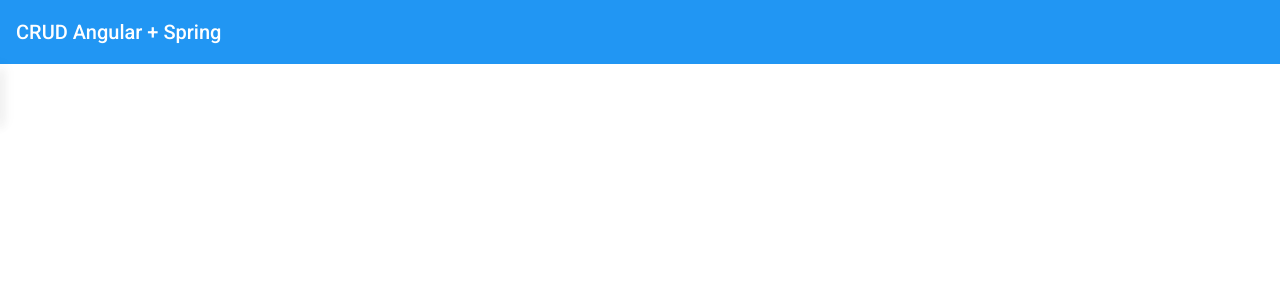
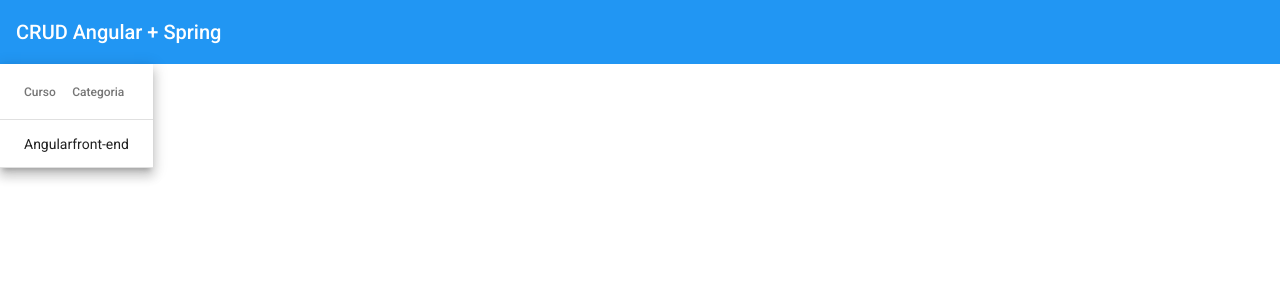
Before and after one commit to Maabia/crud-angular-spring, an Angular app: page /courses in a window 1280 px wide. Shown: the top 300 px of the page. Built offline with nearby package versions, Linux system fonts and the light colour scheme.

Commit message:
material table para listar cursos criado

```diff
--- a/src/app/courses/courses/courses.component.html
+++ b/src/app/courses/courses/courses.component.html
@@ -1,27 +1,15 @@
-<table mat-table [dataSource]="dataSource" class="mat-elevation-z8">
-
-  <!-- Position Column -->
-  <ng-container matColumnDef="position">
-    <th mat-header-cell *matHeaderCellDef> No. </th>
-    <td mat-cell *matCellDef="let element"> {{element.position}} </td>
-  </ng-container>
+<table mat-table [dataSource]="courses" class="mat-elevation-z8">
 
   <!-- Name Column -->
   <ng-container matColumnDef="name">
-    <th mat-header-cell *matHeaderCellDef> Name </th>
-    <td mat-cell *matCellDef="let element"> {{element.name}} </td>
+    <th mat-header-cell *matHeaderCellDef> Curso </th>
+    <td mat-cell *matCellDef="let course">{{ course.name }}</td> <!--O 'name' está vindo da interface -->
   </ng-container>
 
-  <!-- Weight Column -->
-  <ng-container matColumnDef="weight">
-    <th mat-header-cell *matHeaderCellDef> Weight </th>
-    <td mat-cell *matCellDef="let element"> {{element.weight}} </td>
-  </ng-container>
-
-  <!-- Symbol Column -->
-  <ng-container matColumnDef="symbol">
-    <th mat-header-cell *matHeaderCellDef> Symbol </th>
-    <td mat-cell *matCellDef="let element"> {{element.symbol}} </td>
+  <!-- Category Column -->
+  <ng-container matColumnDef="category">
+    <th mat-header-cell *matHeaderCellDef> Categoria </th>
+    <td mat-cell *matCellDef="let course">{{ course.category }}</td> <!--O 'category' está vindo da interface -->
   </ng-container>
 
   <tr mat-header-row *matHeaderRowDef="displayedColumns"></tr>
--- a/src/app/courses/courses/courses.component.ts
+++ b/src/app/courses/courses/courses.component.ts
@@ -1,4 +1,5 @@
 import { Component, OnInit } from '@angular/core';
+import { Course } from '../model/course';
 
 @Component({
   selector: 'app-courses',
@@ -7,11 +8,22 @@ import { Component, OnInit } from '@angular/core';
 })
 export class CoursesComponent implements OnInit {
 
-  courses: any[] = [];
+  // variável 'courses' inicializada aqui
+  courses: Course[] = [
+    {
+      _id: '1',
+      name: 'Angular',
+      category: 'front-end'
+    }
+  ];
+  displayedColumns = ['name', 'category'];
 
-  constructor() { }
+  constructor() {
+   // this.courses = []; Podemos inicializar a variável aqui tbm
+  }
 
   ngOnInit(): void {
+    // Antes era inicializado dentro do ngOnInit
   }
 
 }
```
